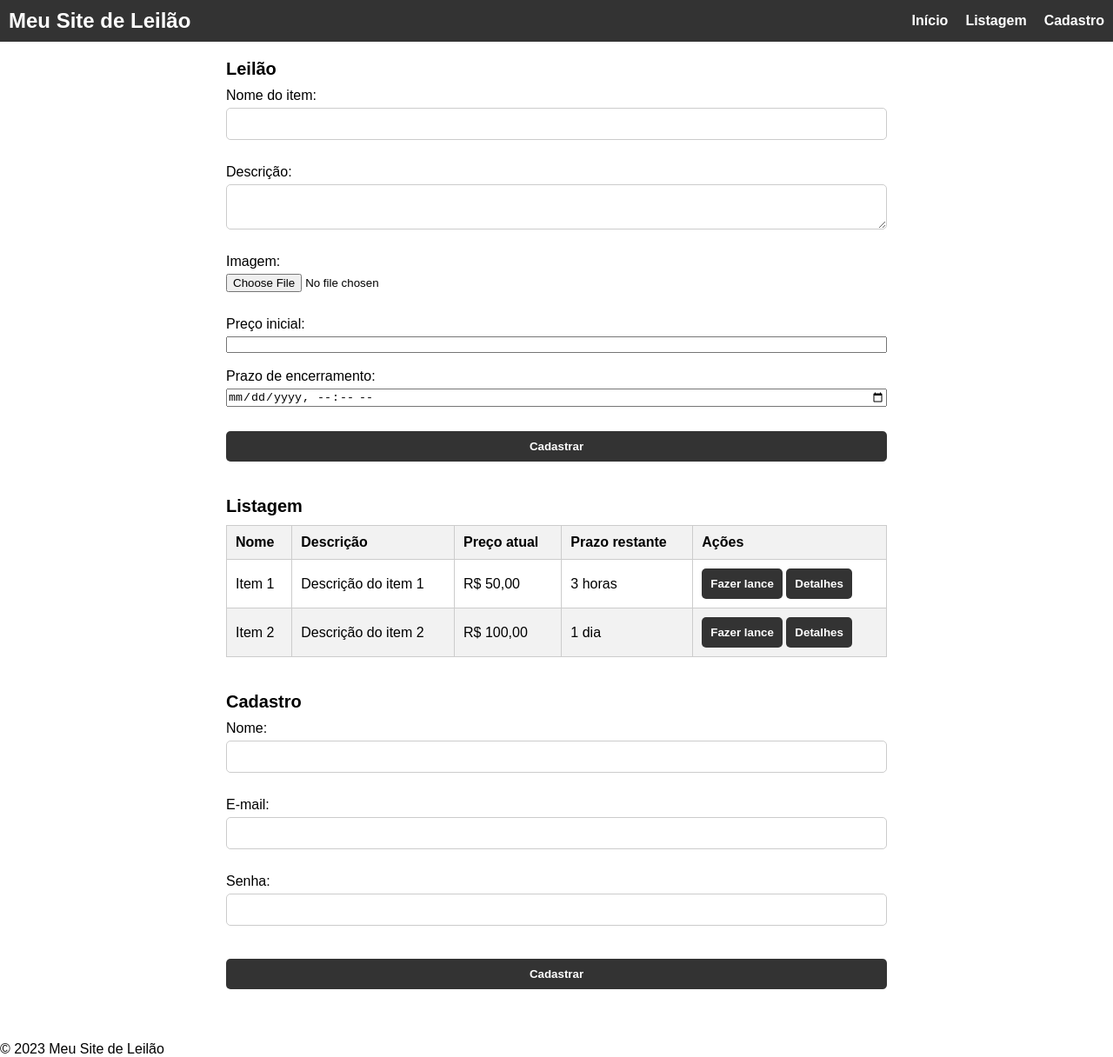
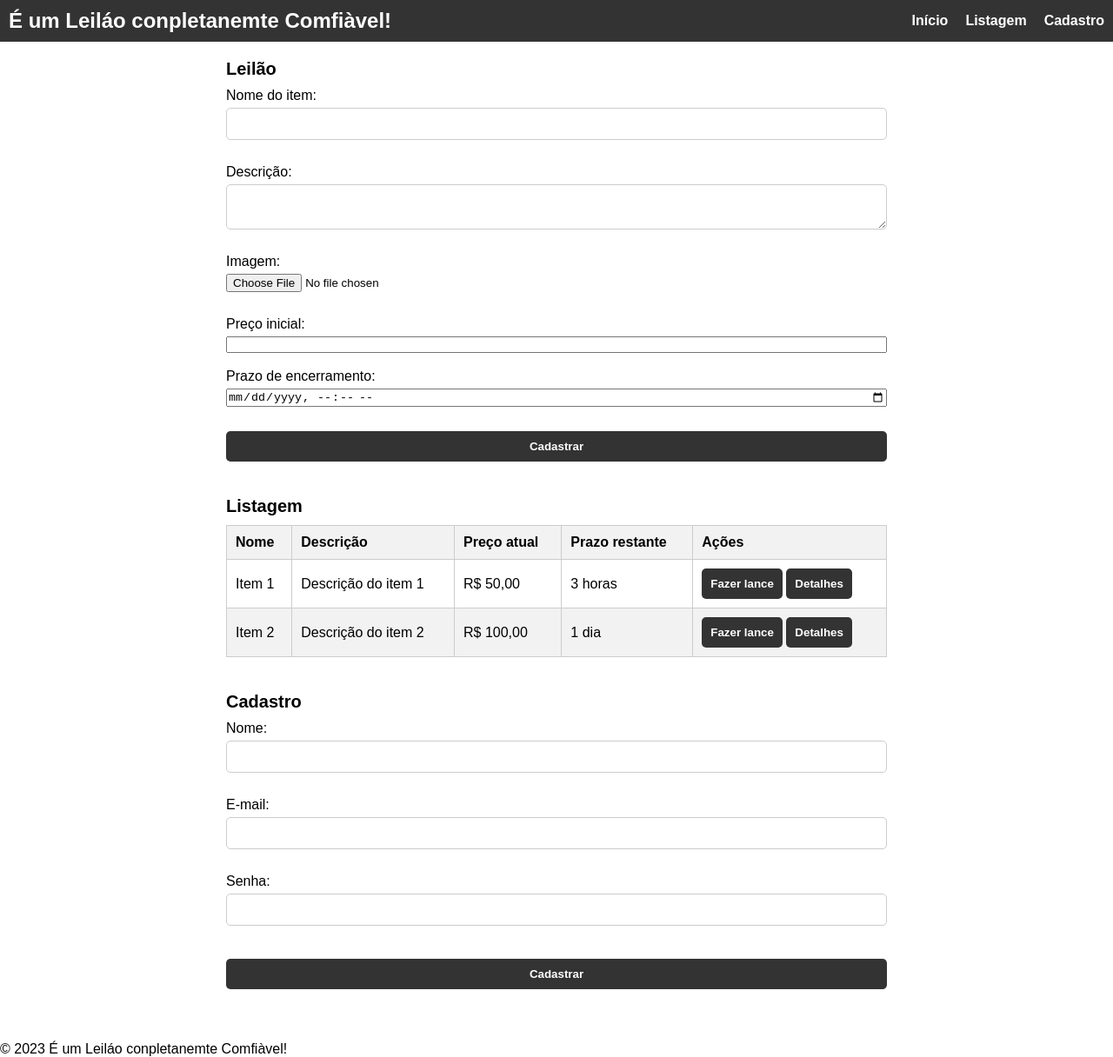
Before and after one commit to SuellenMiranda/Projeto-Leilao-A7M, a plain HTML site: page index.html in a window 1280 px wide. Shown: the whole page at 87% size. Drawn offline with Linux system fonts and the light colour scheme; files that its build step writes are made by us from their sources.

Commit message:
Update index.html

```diff
--- a/index.html
+++ b/index.html
@@ -2,12 +2,12 @@
 <html>
   <head>
     <meta charset="UTF-8">
-    <title>É um Leiláo conpletanemte Comfiàvel!</title>
+    <title>Leilão</title>
     <link rel="stylesheet" href="style.css">
   </head>
   <body>
     <header>
-      <h1>Meu Site de Leilão</h1>
+      <h1>É um Leiláo conpletanemte Comfiàvel!</h1>
       <nav>
         <ul>
           <li><a href="#">Início</a></li>
@@ -95,7 +95,7 @@
     </main>
 
     <footer>
-      <p>&copy; 2023 Meu Site de Leilão</p>
+      <p>&copy; 2023 É um Leiláo conpletanemte Comfiàvel!</p>
     </footer>
   </body>
 </html>
```
